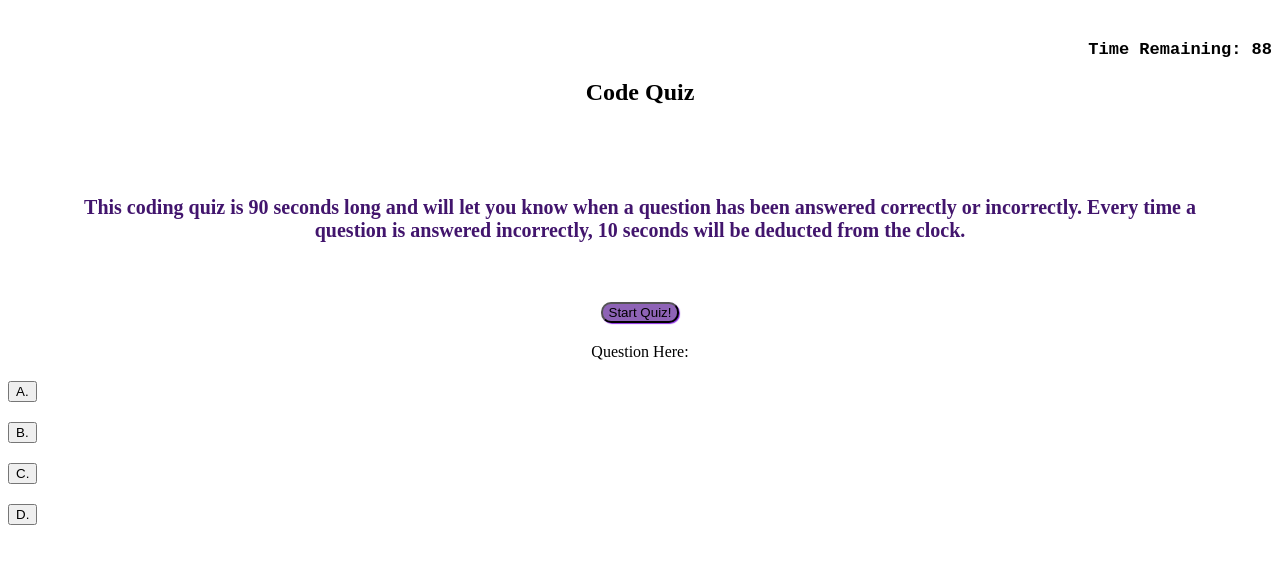
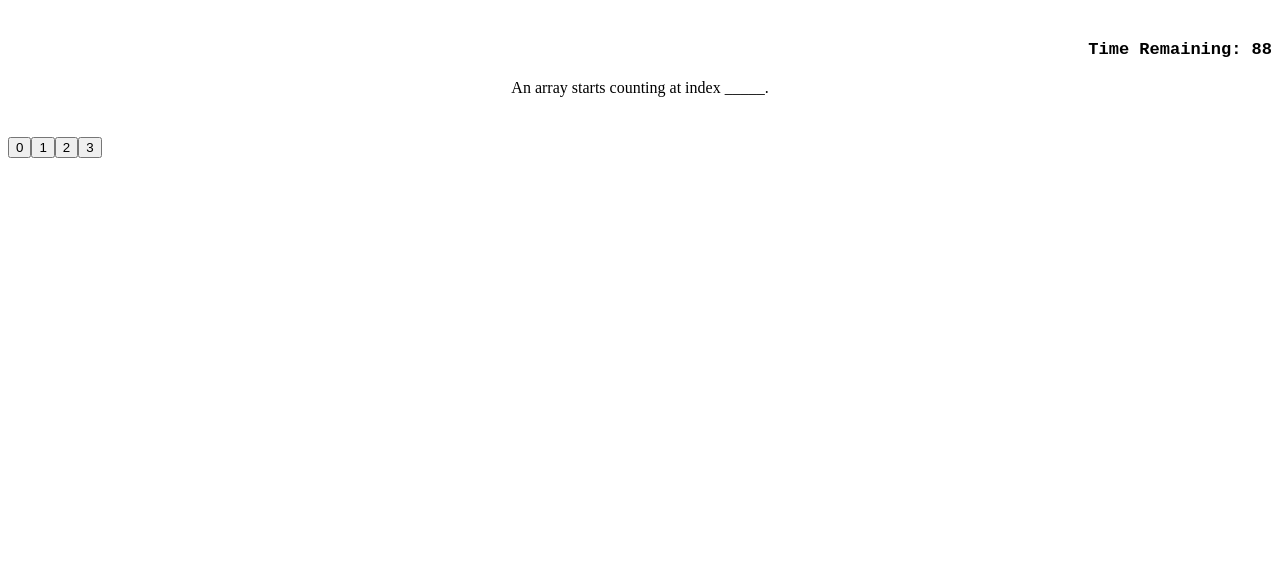
Before and after one commit to Chr1sti4n0/04-Homework, a plain HTML site: page index.html in a window 1280 px wide. Both pictures are taken after a click on the element "Start Quiz!". Drawn offline with Linux system fonts and the light colour scheme.

Commit message:
Fourth Commit: Added variables for each button in JS; Added event listener for users selection as well as if/else statement to determine if the users selection is correct/incorrect; Added function to display each question ; AddedREADME File

```diff
--- a/index.html
+++ b/index.html
@@ -1,17 +1,17 @@
 <!DOCTYPE html>
 <html lang="en">
+
 <head>
     <meta charset="UTF-8">
     <meta http-equiv="X-UA-Compatible" content="IE=edge">
     <meta name="viewport" content="width=device-width, initial-scale=1.0">
     <title>Code Quiz!</title>
-    <link rel="stylesheet" href="style.css"/>
+    <link rel="stylesheet" href="style.css" />
 </head>
 
 <body>
     <!-- This is the homepage that includes the start button. -->
     <div class="homepage">
-        <h1 class="time" style="text-align: right;"></h1>
         <header>
             <h2>Code Quiz</h2>
         </header>
@@ -22,13 +22,37 @@
                 10 seconds will be deducted from the clock.
             </h3>
         </div>
-    </div>
-    <div class="start-button">
-        <button id="generate" class="btn">Start Quiz!</button>
+        <div class="start-button">
+            <button id="generate" class="btn">Start Quiz!</button>
+        </div>
     </div>
 
     <!-- Quiz Questions -->
     <main>
+        <div class="main-container" id="quiz">
+            <h1 class="time" style="text-align: right;"></h1>
+            <div class="question-container choices">
+                <div class="question-title"></div>
+                <div class="buttons">
+                <button class="btn1">A. </button>
+                <button class="btn2">B. </button>
+                <button class="btn3">C. </button>
+                <button class="btn4">D. </button>
+                </div>
+                <div class="answer-feedback"></div>
+            </div>
+        </div>
+
+        <!-- <div class="main-container" id="quiz">
+            <div class="question-container" id="choices">
+            <div class="question-title">Question Here: </div>
+                <button class="btn">A. </button>
+                <button class="btn">B. </button>
+                <button class="btn">C. </button>
+                <button class="btn">D. </button>
+            </div>
+        </div>
+
         <div class="main-container" id="quiz">
             <div class="question-container" id="choices">
             <div class="question-title">Question Here: </div>
@@ -37,9 +61,12 @@
                 <button class="btn">C. </button>
                 <button class="btn">D. </button>
             </div>
-        </div>
+        </div> -->
+
+
     </main>
 
     <script src="script.js"></script>
 </body>
+
 </html>
--- a/script.js
+++ b/script.js
@@ -1,28 +1,93 @@
-var timeEL = document.querySelector(".time");
-var generateEl = document.querySelector("generate");
+var timeEl = document.querySelector(".time");
+var generateEl = document.querySelector(".generate");
 var home = document.querySelector(".homepage");
 var startButton = document.querySelector(".start-button");
+var questionEl = document.querySelector(".question-title");
+var button1 = document.querySelector(".btn1");
+var button2 = document.querySelector(".btn2");
+var button3 = document.querySelector(".btn3");
+var button4 = document.querySelector(".btn4");
+var choicesContainer = document.querySelector(".choices");
+var answerButtons = document.querySelector(".buttons");
+var answerFeedback = document.querySelector(".answerFeedback");
+var currentQuestion = 0;
 var quizQuestions = [
     {
         question: "An array starts counting at index _____.",
         answers: [
-            {text: '0', correct: true},
-            {text: '1', correct: false},
-            {text: '2', correct: false},
-            {text: '3', correct: false}
-        ]
+            {text: '0',},
+            {text: '1',},
+            {text: '2',},
+            {text: '3',}
+        ],
+        correct: "0"
     },
+    {
+        question: "What color is the sky_____.",
+        answers: [
+            {text: '0',},
+            {text: '1',},
+            {text: '2',},
+            {text: '3',}
+        ],
+        correct: "0"
+    }
 ]
 var score = 0;
 
-startButton.addEventListener('click', quizTimer)
+
+//When Start Button is clicked the quizTimer function will begin
+startButton.addEventListener('click', function () {
+    quizTimer();
+    startQuiz();
+});
+
+answerButtons.addEventListener('click', function (event) {
+    var userChoice = event.target.innerText;
+    if (userChoice === quizQuestions[currentQuestion].correct) {
+        console.log("Correct")
+        currentQuestion++;
+        score = score + 1;
+    } else {
+        console.log("Incorrect");
+        currentQuestion++;
+        timeLeft = timeLeft - 10;
+    }
+    displayQuestion();
+});
+
+//Function to start the Quiz
+function startQuiz() {
+    //Removes the CSS set in choices ID
+    home.classList.add('choices');
+    choicesContainer.classList.remove('choices');
+    displayQuestion();
+}
+
+//Function to display each question
+function displayQuestion() {
+    if (currentQuestion === quizQuestions.length) {
+        choicesContainer.classList.add('choices');
+        return;
+    }
+    questionEl.textContent = quizQuestions[currentQuestion].question;
+    button1.textContent= quizQuestions[currentQuestion].answers[0].text;
+    button2.textContent= quizQuestions[currentQuestion].answers[1].text;
+    button3.textContent= quizQuestions[currentQuestion].answers[2].text;
+    button4.textContent= quizQuestions[currentQuestion].answers[3].text;
+    //Add IF statement to evaluate user selection (correct/incorrect)
+    //Move onto next question
+}
+
 
 
 //For loop to go through questions in array
-for(var i=0; i < quizQuestions.length; i++) {
-    //check the users selection
-    var selection = console.log(quizQuestions[i].question);
-}
+// for(var i=0; i < quizQuestions.length; i++) {
+//     //check the users selection
+//     var selection = console.log(quizQuestions[i].question);
+// }
+
+
 
 //90 second timer function
 var timeLeft = 90;
@@ -30,7 +95,7 @@ var timeLeft = 90;
 function quizTimer() {
     var timeInterval = setInterval(function() {
         timeLeft--;
-        timeEL.textContent = "Time Remaining: " + timeLeft;
+        timeEl.textContent = "Time Remaining: " + timeLeft;
 
         if(timeLeft === 0) {
             clearInterval(timeInterval);
@@ -41,8 +106,8 @@ function quizTimer() {
 }
 
 function completionMessage() {
-    timeEL.textContent = "Quiz is Complete!\n Your score is:";
-
+    timeEl.textContent = "Quiz is Complete!\n Your score is:";
+    choicesContainer.classList.add('choices');
 }
 
 // document.getElementById("generate").addEventListener("click", function () {
--- a/style.css
+++ b/style.css
@@ -25,7 +25,11 @@ h3 {
     font-family: 'Courier New', Courier, monospace;
 }
 
-.main-container .btn {
+.buttons {
     display: flex;
-    flex-direction: column;
+    flex-direction: row;
 }
+
+.choices {
+    display: none;
+}
```
Also changed, not shown: 2 other files.
